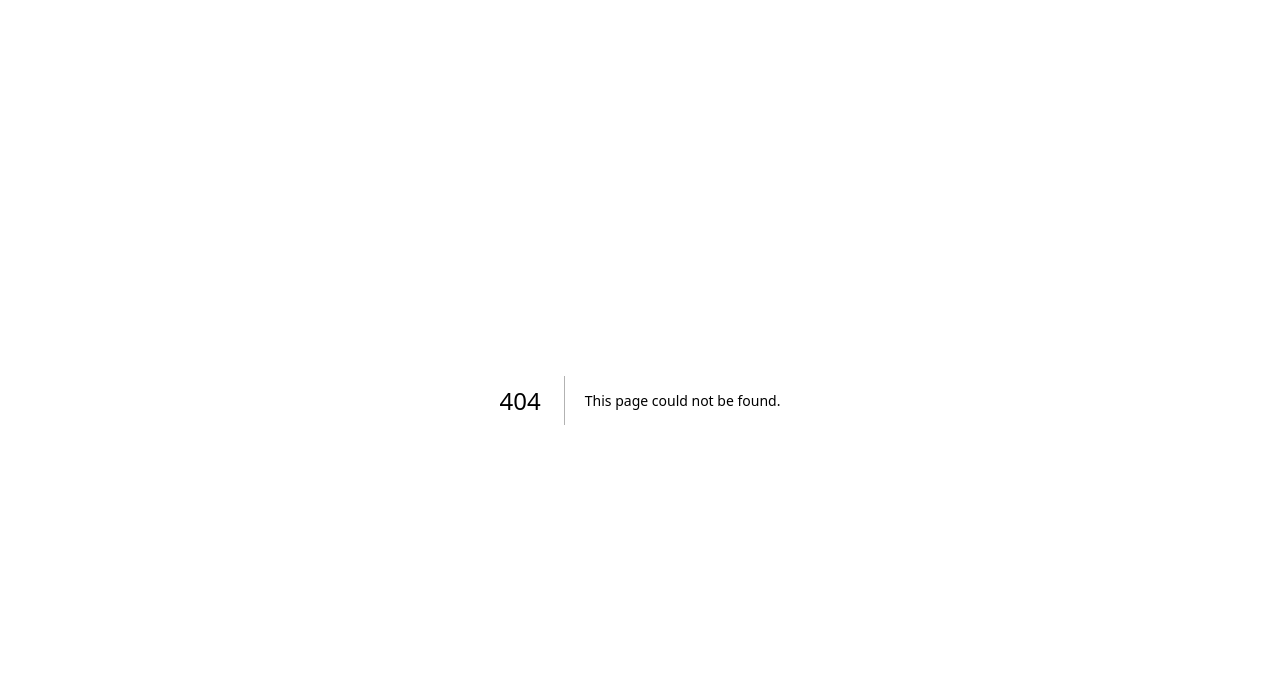
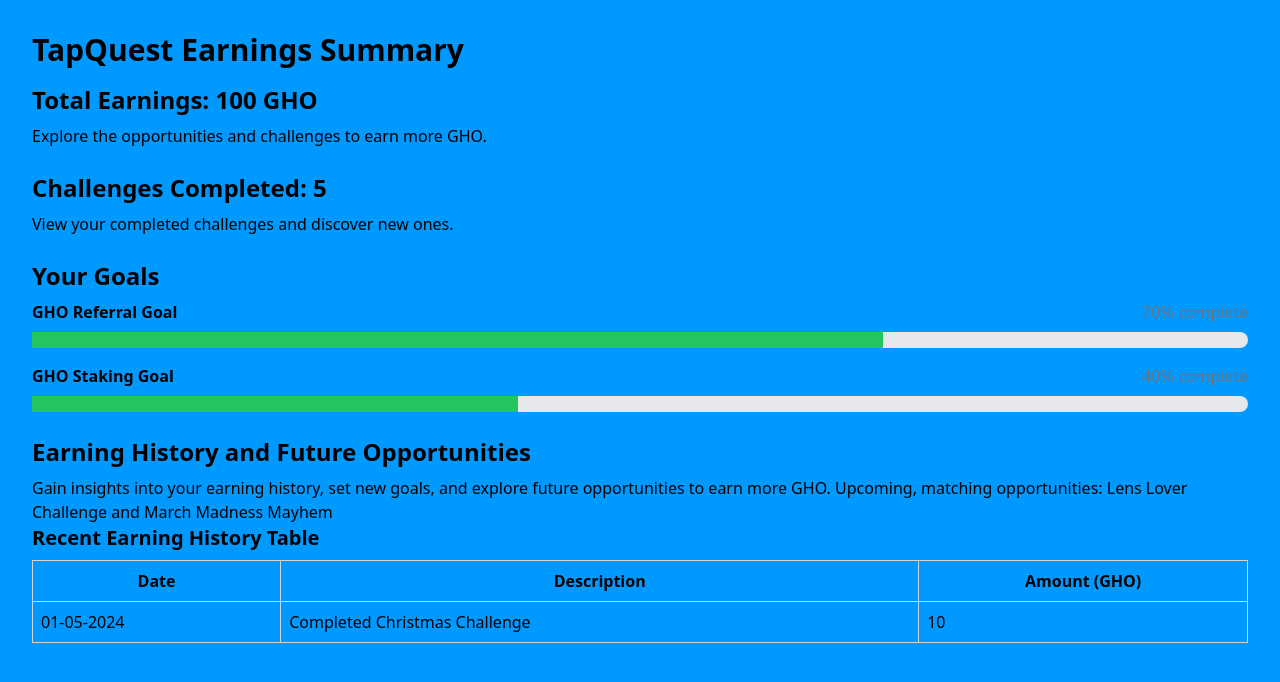
Before and after one commit to TechieTeee/BrainPay, a Next.js app: page /EarningsPage in a window 1280 px wide. Before the commit this address had no page. Shown: the top 682 px of the page. Built offline with nearby package versions, Linux system fonts and the light colour scheme; a web font is replaced by a local one.

Commit message:
Updated earnings page

```diff
--- /dev/null
+++ b/src/pages/EarningsPage.js
@@ -0,0 +1,82 @@
+// EarningsPage.js
+import React from 'react';
+
+const EarningsPage = () => {
+  const userEarnings = 100; // Amount of GHO earned by the user
+  const challengesCompleted = 5; // Number of challenges completed
+  const userGoals = [
+    { name: 'GHO Referral Goal ', progress: 70 },
+    { name: 'GHO Staking Goal', progress: 40 },
+  ];
+
+  return (
+    <div className="p-8">
+      <h1 className="text-3xl font-bold mb-4">TapQuest Earnings Summary</h1>
+
+      {/* User Earnings */}
+      <div className="mb-6">
+        <h2 className="text-2xl font-bold mb-2">Total Earnings: {userEarnings} GHO</h2>
+        <p>Explore the opportunities and challenges to earn more GHO.</p>
+      </div>
+
+      {/* Challenges Completed */}
+      <div className="mb-6">
+        <h2 className="text-2xl font-bold mb-2">Challenges Completed: {challengesCompleted}</h2>
+        <p>View your completed challenges and discover new ones.</p>
+      </div>
+
+      {/* User Goals */}
+      <div className="mb-6">
+        <h2 className="text-2xl font-bold mb-2">Your Goals</h2>
+        <ul>
+          {userGoals.map((goal, index) => (
+            <li key={index} className="mb-4">
+              <div className="flex items-center justify-between">
+                <span className="font-bold">{goal.name}</span>
+                <span className="text-gray-500">{goal.progress}% complete</span>
+              </div>
+              <div className="bg-gray-200 h-4 w-full rounded-full mt-2">
+                <div
+                  className="bg-green-500 h-full"
+                  style={{ width: `${goal.progress}%` }} // Progress bar based on goal progress
+                ></div>
+              </div>
+            </li>
+          ))}
+        </ul>
+      </div>
+
+      {/* Background and Info */}
+      <div>
+        <h2 className="text-2xl font-bold mb-2">Earning History and Future Opportunities</h2>
+        <p>
+          Gain insights into your earning history, set new goals, and explore future opportunities
+          to earn more GHO. Upcoming, matching opportunities: Lens Lover Challenge and March Madness Mayhem
+        </p>
+      </div>
+
+      {/* Table */}
+      <div>
+        <h3 className="text-xl font-bold mb-2">Recent Earning History Table</h3>
+        <table className="min-w-full border border-gray-300">
+          <thead>
+            <tr>
+              <th className="border border-gray-300 p-2">Date</th>
+              <th className="border border-gray-300 p-2">Description</th>
+              <th className="border border-gray-300 p-2">Amount (GHO)</th>
+            </tr>
+          </thead>
+          <tbody>
+            <tr>
+              <td className="border border-gray-300 p-2">01-05-2024</td>
+              <td className="border border-gray-300 p-2">Completed Christmas Challenge</td>
+              <td className="border border-gray-300 p-2">10</td>
+            </tr>
+          </tbody>
+        </table>
+      </div>
+    </div>
+  );
+};
+
+export default EarningsPage;
--- a/src/pages/index.js
+++ b/src/pages/index.js
@@ -135,13 +135,14 @@
 </a>
 
 
-  {/* Button 2 */}
-  <button className="py-2 px-6 rounded-full text-black bg-yellow-500 border border-green-500 font-bold">
-    Explore Your TapQuest Earnings
-  </button>
+  {/* Button 2 - Explore Your TapQuest Earnings */}
+  <Link href="/EarningsPage">
+    <button className="py-2 px-6 rounded-full text-black bg-yellow-500 border border-green-500 font-bold">
+      Explore Your TapQuest Earnings
+    </button>
+  </Link>
+
 </section>
-
-
 
 
         </main>
```
Also changed, not shown: public/pexels-jeffrey-reed-769772 (1).jpg (added).
